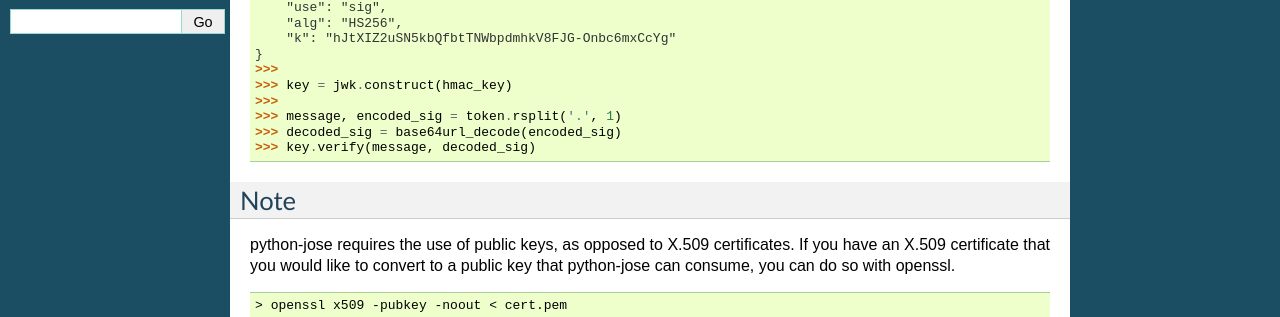
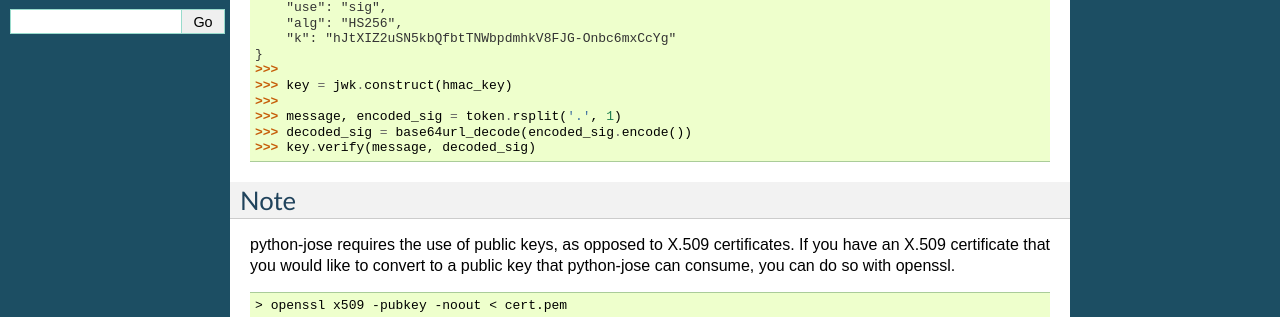
Before and after one commit to mpdavis/python-jose, a Sphinx documentation site: the page built from docs/jwk/index.rst, in a window 1280 px wide. Shown: the part 355-672 px from the top of the page. Built offline with Sphinx 7.4.7, drawn with Linux system fonts in a browser that asks for light colours.

```diff
--- a/docs/jwk/index.rst
+++ b/docs/jwk/index.rst
@@ -26,7 +26,7 @@ Verifying token signatures
     >>> key = jwk.construct(hmac_key)
     >>>
     >>> message, encoded_sig = token.rsplit('.', 1)
-    >>> decoded_sig = base64url_decode(encoded_sig)
+    >>> decoded_sig = base64url_decode(encoded_sig.encode())
     >>> key.verify(message, decoded_sig)
 
 
```
